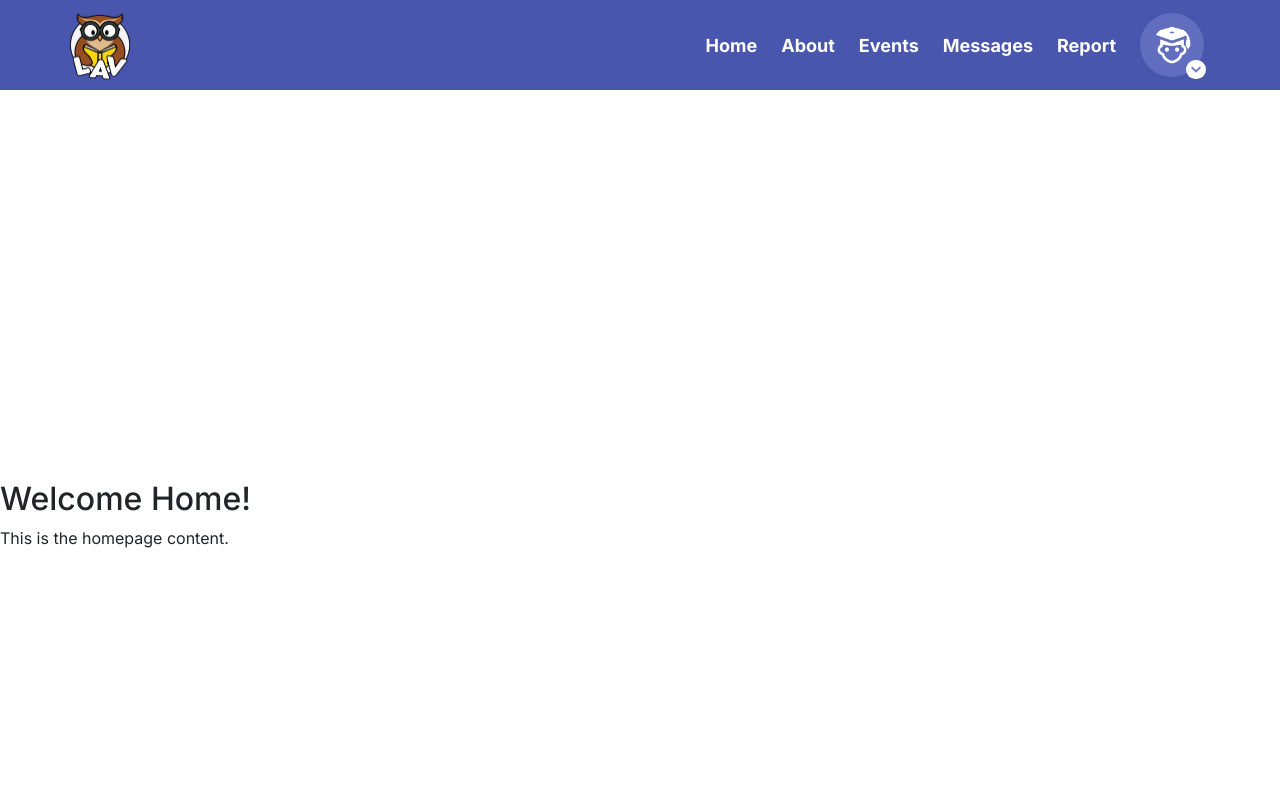
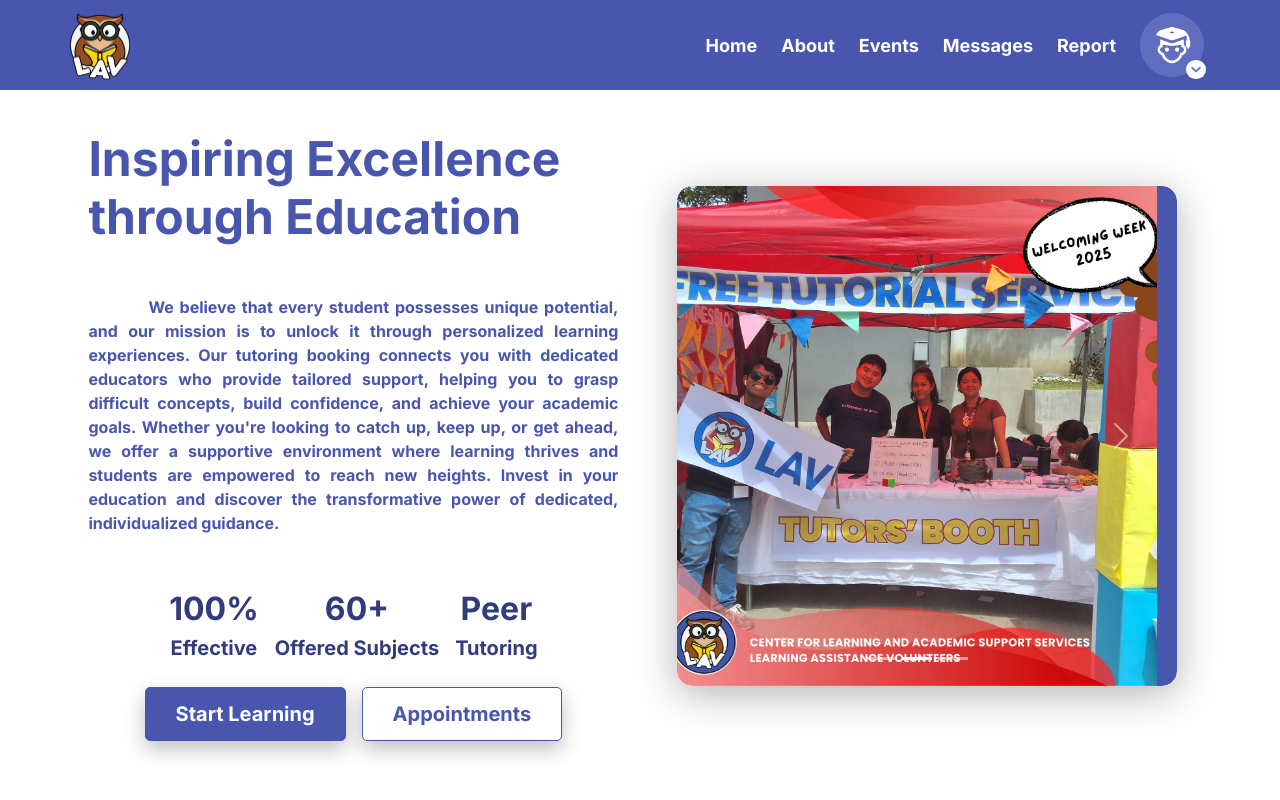
Before and after one commit to Operator-Syn/peer-tutoring-platform, a React (Vite) app in the folder views/: page / in a window 1280 px wide. Shown: the top 800 px of the page. Built offline with nearby package versions, Linux system fonts and the light colour scheme.

Commit message:
merge adjustments

```diff
--- a/views/src/App.jsx
+++ b/views/src/App.jsx
@@ -1,9 +1,7 @@
 import React from "react";
 import { BrowserRouter, Routes, Route } from "react-router-dom";
 import MasterLayout from "./Layouts/masterlayout";
-import Front_page from "./pages/header/Front_page";
 import Frontpage_route from "./routes/Frontpage_route"
-import HomePage from './pages/HomePage/HomePage.jsx';
 
 function App() {
   return (
--- a/views/src/pages/header/Front_page.jsx
+++ /dev/null
@@ -1,13 +0,0 @@
-import React from "react";
-
-function Home() {
-  return (
-    <div>
-      <div style={{ padding: "15rem" }}></div>
-      <h2>Welcome Home!</h2>
-      <p>This is the homepage content.</p>
-    </div>
-  );
-}
-
-export default Home;
--- a/views/src/pages/HomePage/HomePage.jsx
+++ b/views/src/pages/header/HomePage/HomePage.jsx
@@ -1,14 +1,14 @@
-import tutorSchedulesImg from '../../assets/tutor_schedules.png';
-import searchSvg from '../../assets/search_icon.svg';
-import bookSvg from '../../assets/book_icon.svg';
-import peopleSvg from '../../assets/people_icon.svg';
-import caro1 from '../../assets/caro1.jpg';
-import caro2 from '../../assets/caro2.jpg';
-import caro3 from '../../assets/caro3.jpg';
+import tutorSchedulesImg from '../../../assets/tutor_schedules.png';
+import searchSvg from '../../../assets/search_icon.svg';
+import bookSvg from '../../../assets/book_icon.svg';
+import peopleSvg from '../../../assets/people_icon.svg';
+import caro1 from '../../../assets/caro1.jpg';
+import caro2 from '../../../assets/caro2.jpg';
+import caro3 from '../../../assets/caro3.jpg';
 
 import './HomePage.css';
-import BasicButton from '../../components/BasicButton/BasicButton';
-import HomePageCard from '../../components/HomePageCard/HomePageCard';
+import BasicButton from '../../../components/BasicButton/BasicButton';
+import HomePageCard from '../../../components/HomePageCard/HomePageCard';
 import Carousel from 'react-bootstrap/Carousel';
 
 export default function HomePage() {
@@ -16,7 +16,7 @@
     return (
         <>
             <div className='home container-fluid column align-center height-100'>
-                <div className='home-top row align-items-center justify-content-center height-auto mx-auto gap-3' style={{width: '90%', maxWidth: '1500px', paddingTop: '70px', paddingBottom: '70px'}}>
+                <div className='home-top row align-items-center justify-content-center height-auto mx-auto gap-3' style={{width: '90%', maxWidth: '1500px', paddingTop: '130px', paddingBottom: '70px'}}>
                     <div className="left-column col d-flex flex-column justify-content-center align-items-center" style={{paddingLeft: '0px', paddingRight: '0px'}}>
                         <div className='introduction'>
                             <h1>Inspiring Excellence through Education</h1>
--- a/views/src/routes/Frontpage_route.jsx
+++ b/views/src/routes/Frontpage_route.jsx
@@ -1,7 +1,7 @@
 import React from "react";
 import { Routes, Route } from "react-router-dom";
 import MasterLayout from "../Layouts/masterlayout";
-import Front_page from "../pages/header/Front_page";
+import HomePage from "../pages/header/HomePage/HomePage";
 import About from "../pages/header/About";
 import Events from "../pages/header/Events";
 import Messages from "../pages/header/Messages";
@@ -12,7 +12,7 @@
     <Routes>
 
       <Route element={<MasterLayout />}>
-        <Route path = "/" element={<Front_page />} />
+        <Route path = "/" element={<HomePage />} />
         <Route path = "/About" element={<About />} />
         <Route path = "/Events" element={<Events />} />
         <Route path = "/Messages" element={<Messages />} />
```
Also changed, not shown: views/src/pages/header/HomePage/HomePage.css (renamed from views/src/pages/HomePage/HomePage.css).
